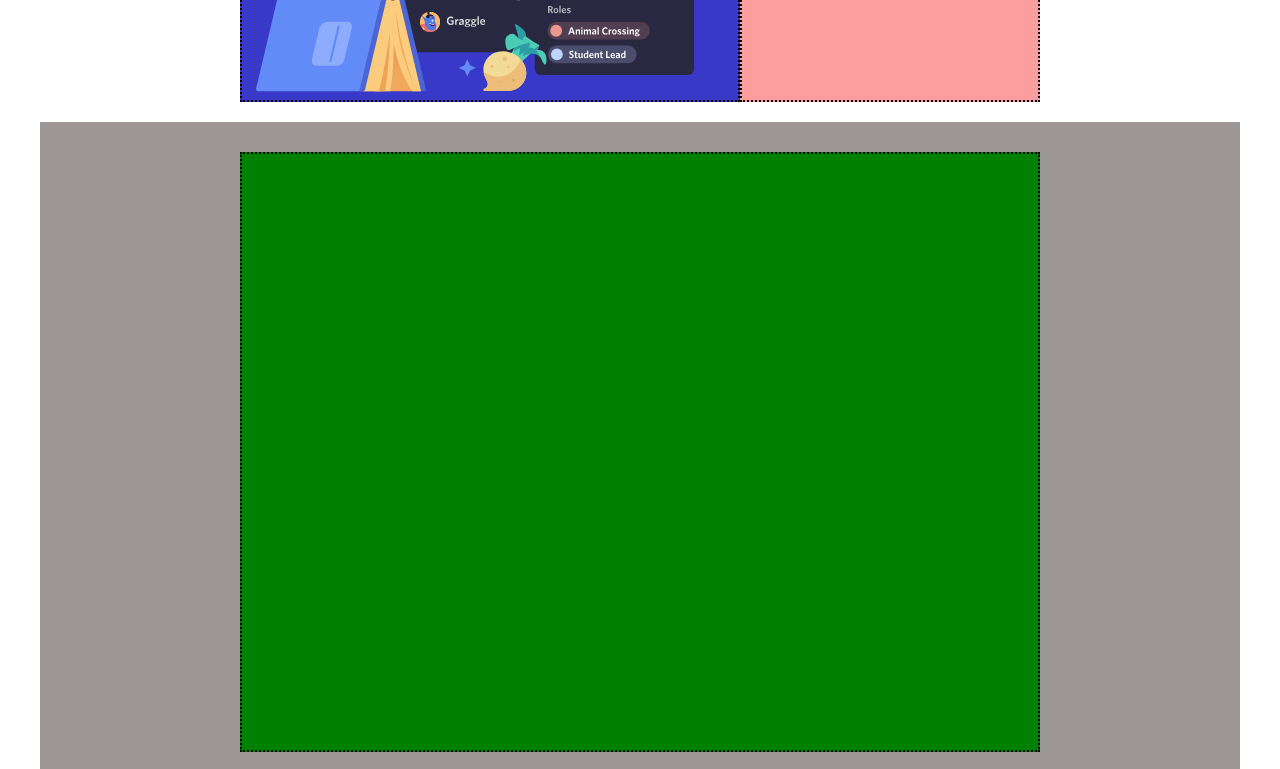
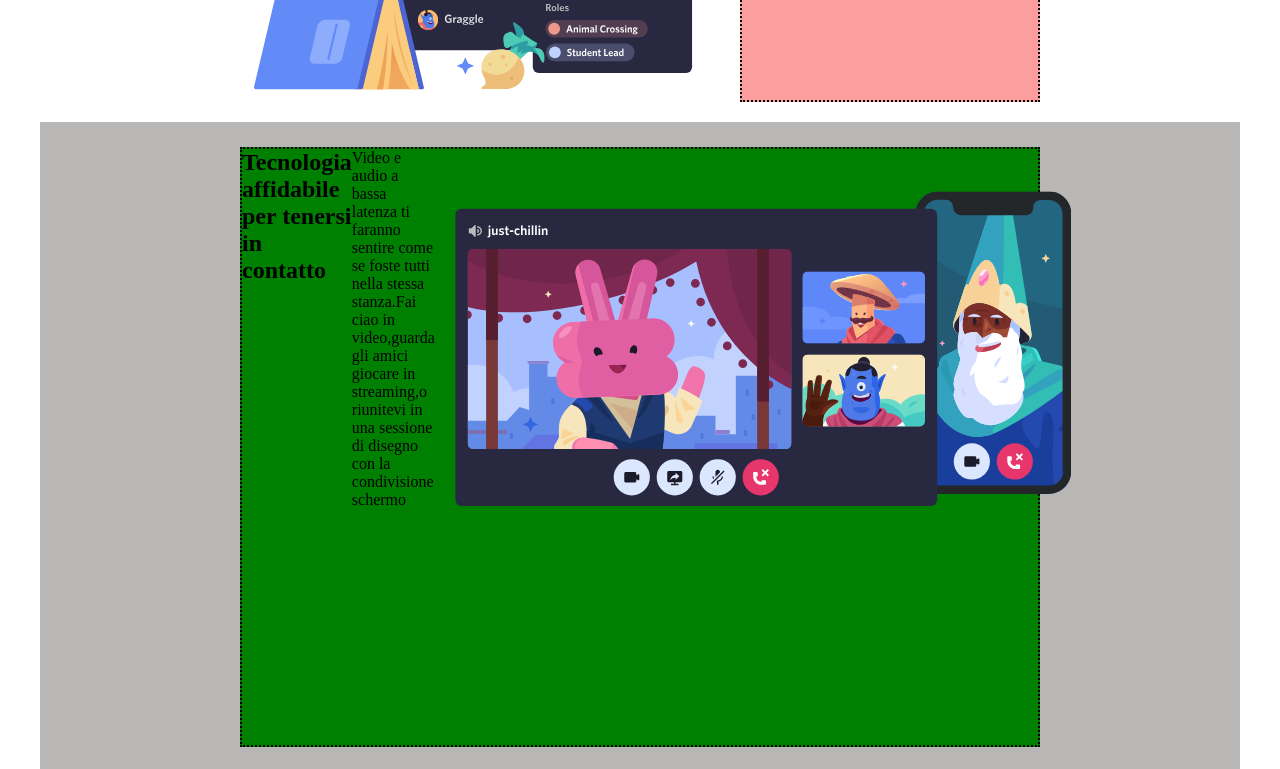
Before and after one commit to anthony-mure/htmlcss-discord, a plain HTML site: page index.html in a window 1280 px wide. Shown: the part 1560-2329 px from the top of the page. Drawn offline with Linux system fonts and the light colour scheme.

Commit message:
[add] section-5

```diff
--- a/css/style.css
+++ b/css/style.css
@@ -41,7 +41,7 @@ header,
 }
 
 .sezione-3 {
-  background-color: rgb(158, 151, 151);
+  background-color: rgb(194, 191, 191);
   display: flex;
   max-width: 1200px;
   margin: 0 auto;
@@ -51,12 +51,13 @@ header,
 }
 
 .sezione-5 {
-  background-color: rgb(158, 151, 151);
+  background-color: rgb(185, 182, 182);
   height: 650px;
   max-width: 1200px;
   display: flex;
   margin: 0 auto;
   justify-content: center;
+  align-items: center;
 }
 
 .footer-top {
@@ -89,7 +90,6 @@ header,
 
 .box-lightblue {
   width: 500px;
-  background-color: rgb(56, 56, 201);
   height: 350px;
   margin: 30px 0
 }
@@ -119,7 +119,6 @@ header,
   width: 800px;
 
 }
-
 
 .col-20 {
   width: 20%;
@@ -193,3 +192,11 @@ hr {
   width: 250px;
   height: 30px;
 }
+
+.img-4 {
+  width: 800px;
+  height: 400px;
+  max-width: 100%;
+  justify-content: center;
+  align-items: center;
+}
--- a/index.html
+++ b/index.html
@@ -45,7 +45,7 @@
     <!--sezione-2-->
     <section class="sezione-2">
 
-      <div class="box-lightblue border-black">
+      <div class="box-lightblue ">
         <img src="img/item1.svg" class="img-1">
       </div>
 
@@ -66,7 +66,7 @@
           e unirsi<br>istantaneamente senza dover chiamare.</p>
 
       </div>
-      <div class="box-lightblue border-black">
+      <div class="box-lightblue ">
         <img src="img/item2.svg" class="img-2">
       </div>
     </section>
@@ -74,7 +74,7 @@
     <!--section-4(uguale alla section-2)-->
     <section class="sezione-4">
 
-      <div class="box-lightblue border-black">
+      <div class="box-lightblue ">
         <img src="img/item3.svg " class="img-3">
       </div>
 
@@ -86,8 +86,18 @@
     </section>
 
     <!--section-5-->
+
     <section class="sezione-5">
-      <div class="box-green border-black"></div>
+
+      <div class="box-green border-black">
+
+        <h2>Tecnologia affidabile per tenersi in contatto<br></h2>
+        <p>Video e audio a bassa latenza ti faranno sentire come se foste tutti nella stessa stanza.Fai
+          ciao in
+          video,guarda<br>gli amici giocare in streaming,o riunitevi in una sessione di disegno con la condivisione
+          schermo<br></p>
+        <img src="img/item4-big.svg" class="img-4">
+      </div>
     </section>
 
 
@@ -97,19 +107,25 @@
 
   <footer>
     <section class="footer-top">
+
       <div class="col-pink border-black"></div>
       <div class="col-azure border-white"></div>
       <div class="col-azure border-white"></div>
       <div class="col-azure border-white"></div>
       <div class="col-azure border-white"></div>
+
     </section>
 
     <hr>
 
     <section class="footer-bottom">
+
       <div class="container-footer">
+
         <div class="logo-footer border-black">Logo</div>
+
         <div class="bottom-footer border-black">Bottom</div>
+
       </div>
 
 
```
